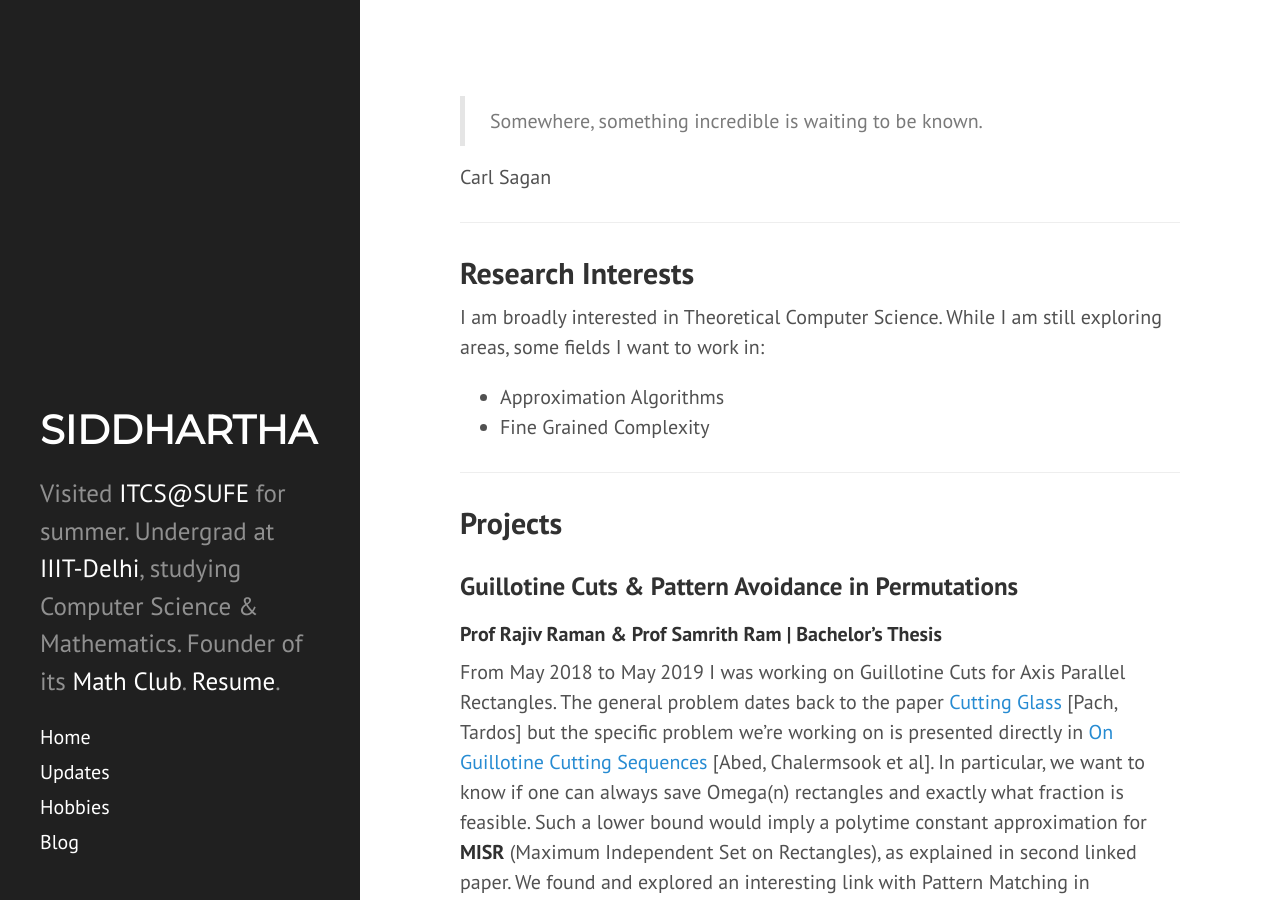
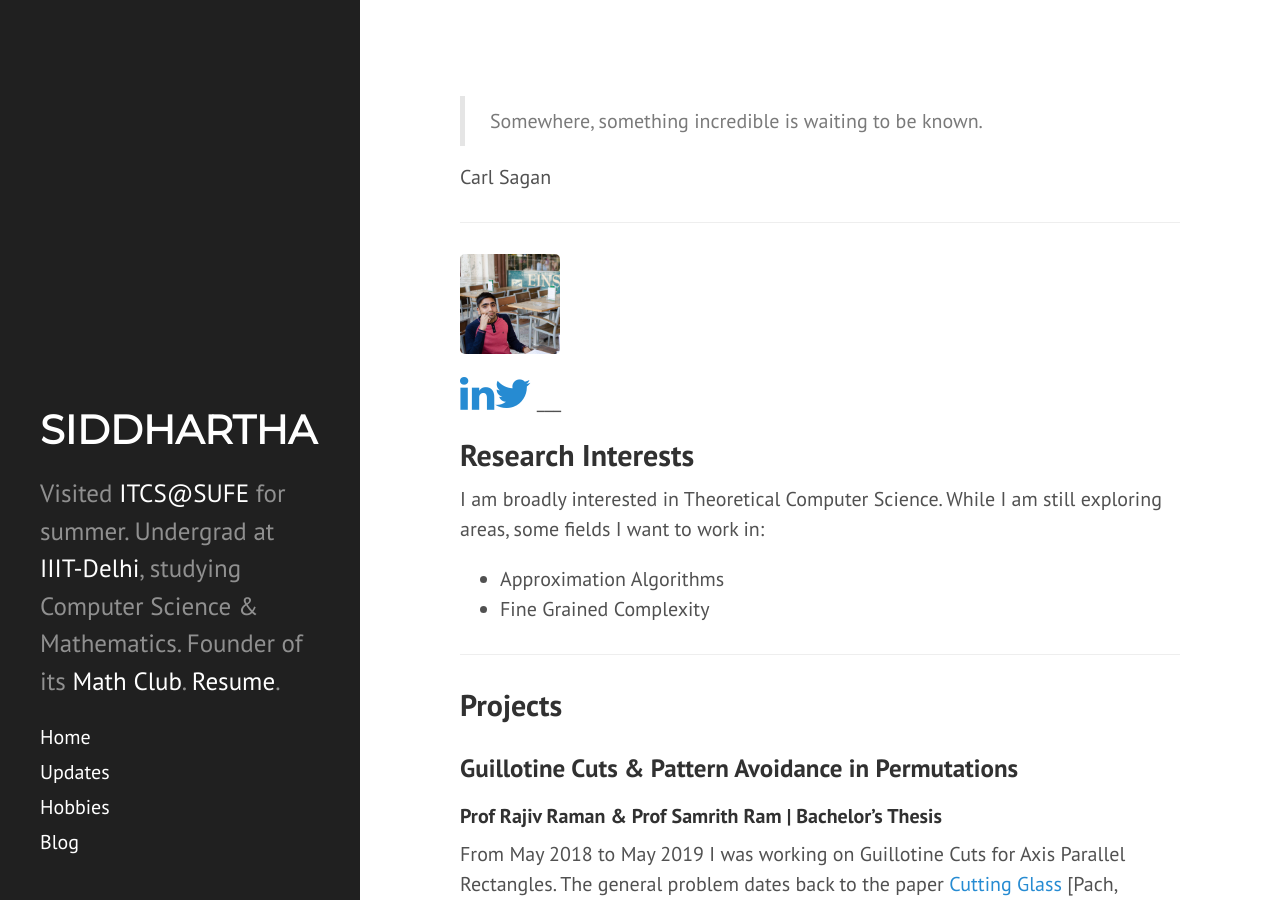
Before and after one commit to siddjai/siddjai.github.io, a Jekyll site: the page built from index.md, in a window 1280 px wide and 900 px high. Built offline with Jekyll 4.4.1, drawn with Linux system fonts in a browser that asks for light colours; nearby versions of some CDN libraries.

Commit message:
Update index.md

```diff
--- a/index.md
+++ b/index.md
@@ -3,10 +3,18 @@ title: About Me
 layout: default
 ---
 
+<head>
+ <link rel="stylesheet" href="https://cdnjs.cloudflare.com/ajax/libs/font-awesome/4.7.0/css/font-awesome.min.css">
+</head>
+
 > Somewhere, something incredible is waiting to be known.
 
 Carl Sagan
 
+___
+
+<img style="width:5em;" src="img/vienna.jpeg" class="img-responsive" alt="My Picture">
+<a href="https://www.linkedin.com/in/akareddy" target="_blank" alt="linked in"><i class="fa fa-linkedin fa-2x"></i></a><a href="https://twitter.com/sidjai_" target="_blank"><i class="fa fa-twitter fa-2x"></i></a>
 ___
 
 Research Interests
```
